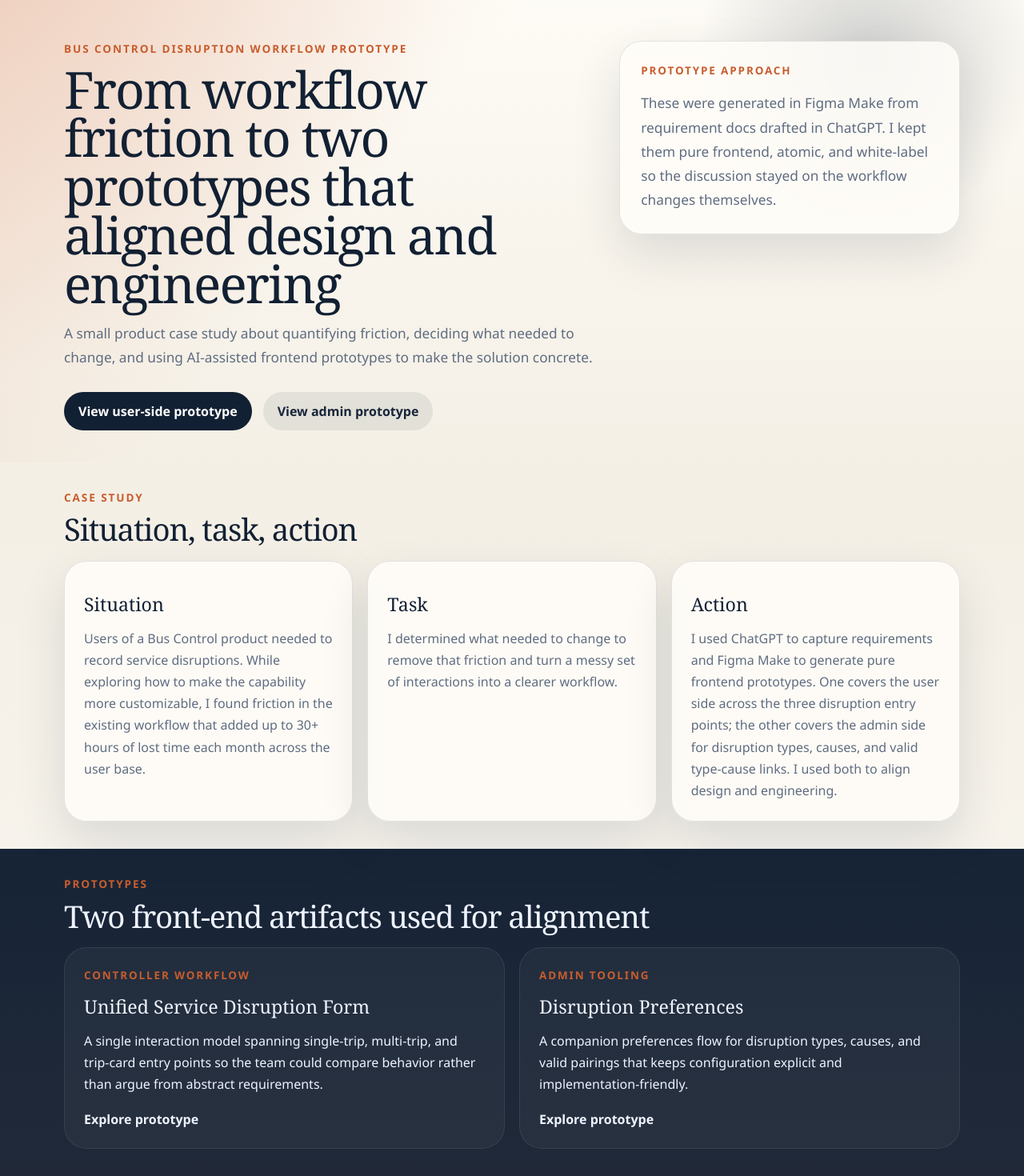
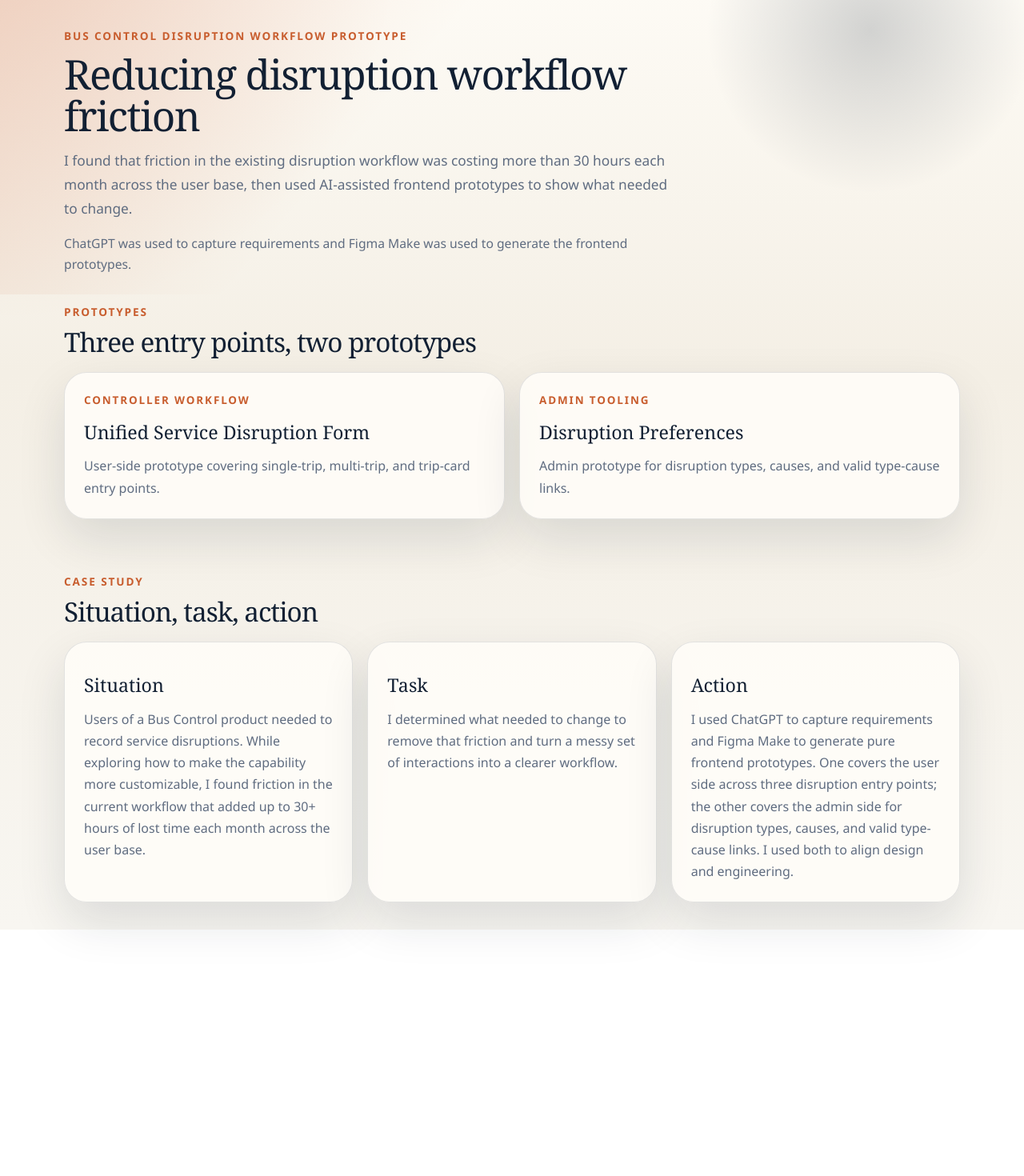
Before and after one commit to jamesfconway/disruptions-example, a React (Vite) app: page / in a window 1280 px wide. Shown: the part 103-1573 px from the top of the page at 80% size. After the commit the page ends 1265 px from the top, so only its background shows below. Built offline with nearby package versions, Linux system fonts and the light colour scheme.

Commit message:
Calm down showcase overview

```diff
--- a/src/App.tsx
+++ b/src/App.tsx
@@ -20,7 +20,7 @@ const storyBlocks = [
   {
     title: "Situation",
     body:
-      "Users of a Bus Control product needed to record service disruptions. While exploring how to make the capability more customizable, I found friction in the existing workflow that added up to 30+ hours of lost time each month across the user base."
+      "Users of a Bus Control product needed to record service disruptions. While exploring how to make the capability more customizable, I found friction in the current workflow that added up to 30+ hours of lost time each month across the user base."
   },
   {
     title: "Task",
@@ -30,7 +30,7 @@ const storyBlocks = [
   {
     title: "Action",
     body:
-      "I used ChatGPT to capture requirements and Figma Make to generate pure frontend prototypes. One covers the user side across the three disruption entry points; the other covers the admin side for disruption types, causes, and valid type-cause links. I used both to align design and engineering."
+      "I used ChatGPT to capture requirements and Figma Make to generate pure frontend prototypes. One covers the user side across three disruption entry points; the other covers the admin side for disruption types, causes, and valid type-cause links. I used both to align design and engineering."
   }
 ];
 
@@ -40,29 +40,14 @@ const prototypeCards = [
     href: "#/service-form",
     eyebrow: "Controller workflow",
     description:
-      "A single interaction model spanning single-trip, multi-trip, and trip-card entry points so the team could compare behavior rather than argue from abstract requirements."
+      "User-side prototype covering single-trip, multi-trip, and trip-card entry points."
   },
   {
     title: "Disruption Preferences",
     href: "#/preferences",
     eyebrow: "Admin tooling",
     description:
-      "A companion preferences flow for disruption types, causes, and valid pairings that keeps configuration explicit and implementation-friendly."
-  }
-];
-
-const sourceLinks = [
-  {
-    label: "Prototype source: disruption-preferences",
-    href: "https://github.com/jamesfconway/disruption-preferences"
-  },
-  {
-    label: "Prototype source: unified-service-disruption-form",
-    href: "https://github.com/jamesfconway/unified-service-disruption-form"
-  },
-  {
-    label: "Showcase repo: disruptions-example",
-    href: "https://github.com/jamesfconway/disruptions-example"
+      "Admin prototype for disruption types, causes, and valid type-cause links."
   }
 ];
 
@@ -155,28 +140,33 @@ function HomePage() {
         <div className="showcase-shell showcase-hero__grid">
           <div className="showcase-hero__copy">
             <p className="showcase-eyebrow">Bus Control disruption workflow prototype</p>
-            <h1 className="showcase-title">From workflow friction to two prototypes that aligned design and engineering</h1>
+            <h1 className="showcase-title">Reducing disruption workflow friction</h1>
             <p className="showcase-lede">
-              A small product case study about quantifying friction, deciding what needed to
-              change, and using AI-assisted frontend prototypes to make the solution concrete.
+              I found that friction in the existing disruption workflow was costing more than 30
+              hours each month across the user base, then used AI-assisted frontend prototypes to
+              show what needed to change.
             </p>
-            <div className="showcase-hero__actions">
-              <a className="showcase-button" href="#/service-form">
-                View user-side prototype
+            <p className="showcase-hero__note">
+              ChatGPT was used to capture requirements and Figma Make was used to generate the
+              frontend prototypes.
+            </p>
+          </div>
+        </div>
+      </section>
+
+      <section className="showcase-section showcase-section--cards">
+        <div className="showcase-shell">
+          <p className="showcase-eyebrow">Prototypes</p>
+          <h2 className="showcase-section__title">Three entry points, two prototypes</h2>
+          <div className="showcase-card-grid showcase-card-grid--two">
+            {prototypeCards.map((card) => (
+              <a className="showcase-card showcase-card--link" key={card.title} href={card.href}>
+                <p className="showcase-card__eyebrow">{card.eyebrow}</p>
+                <h3 className="showcase-card__title">{card.title}</h3>
+                <p className="showcase-card__body">{card.description}</p>
               </a>
-              <a className="showcase-button showcase-button--ghost" href="#/preferences">
-                View admin prototype
-              </a>
-            </div>
+            ))}
           </div>
-          <aside className="showcase-hero__panel">
-            <p className="showcase-panel__title">Prototype approach</p>
-            <p className="showcase-panel__body">
-              These were generated in Figma Make from requirement docs drafted in ChatGPT. I
-              kept them pure frontend, atomic, and white-label so the discussion stayed on the
-              workflow changes themselves.
-            </p>
-          </aside>
         </div>
       </section>
 
@@ -189,25 +179,6 @@ function HomePage() {
               <article className="showcase-card" key={block.title}>
                 <h3 className="showcase-card__title">{block.title}</h3>
                 <p className="showcase-card__body">{block.body}</p>
-              </article>
-            ))}
-          </div>
-        </div>
-      </section>
-
-      <section className="showcase-section showcase-section--dark">
-        <div className="showcase-shell">
-          <p className="showcase-eyebrow">Prototypes</p>
-          <h2 className="showcase-section__title">Two front-end artifacts used for alignment</h2>
-          <div className="showcase-card-grid showcase-card-grid--two">
-            {prototypeCards.map((card) => (
-              <article className="showcase-card showcase-card--link" key={card.title}>
-                <p className="showcase-card__eyebrow">{card.eyebrow}</p>
-                <h3 className="showcase-card__title">{card.title}</h3>
-                <p className="showcase-card__body">{card.description}</p>
-                <a className="showcase-card__cta" href={card.href}>
-                  Explore prototype
-                </a>
               </article>
             ))}
           </div>
--- a/src/showcase.css
+++ b/src/showcase.css
@@ -108,10 +108,10 @@ a {
 
 .showcase-hero__grid {
   position: relative;
-  padding: 72px 0 40px;
+  padding: 56px 0 24px;
   display: grid;
-  grid-template-columns: minmax(0, 1.4fr) minmax(320px, 0.9fr);
-  gap: 32px;
+  grid-template-columns: 1fr;
+  gap: 0;
   align-items: start;
 }
 
@@ -136,15 +136,15 @@ a {
 .showcase-section__title {
   margin: 0;
   font-family: Georgia, Cambria, "Times New Roman", serif;
-  font-size: clamp(2.5rem, 5vw, 4.7rem);
-  line-height: 0.95;
+  font-size: clamp(2.2rem, 4vw, 3.8rem);
+  line-height: 1.02;
   letter-spacing: -0.03em;
   color: var(--showcase-deep);
 }
 
 .showcase-section__title {
-  font-size: clamp(2rem, 3vw, 3rem);
-  line-height: 1;
+  font-size: clamp(1.8rem, 2.6vw, 2.6rem);
+  line-height: 1.05;
 }
 
 .showcase-lede,
@@ -157,19 +157,23 @@ a {
   color: var(--showcase-muted);
 }
 
-.showcase-hero__actions {
-  margin-top: 28px;
-  display: flex;
-  flex-wrap: wrap;
-  gap: 14px;
+.showcase-hero__copy {
+  max-width: 760px;
+}
+
+.showcase-hero__note {
+  margin: 14px 0 0;
+  color: var(--showcase-muted);
+  font-size: 0.98rem;
+  line-height: 1.7;
 }
 
 .showcase-button {
   display: inline-flex;
   align-items: center;
   justify-content: center;
-  min-height: 48px;
-  padding: 0 18px;
+  min-height: 44px;
+  padding: 0 16px;
   border-radius: 999px;
   background: var(--showcase-deep);
   color: #fff;
@@ -220,6 +224,10 @@ a {
   padding: 34px 0;
 }
 
+.showcase-section--cards {
+  padding-top: 12px;
+}
+
 .showcase-section--dark {
   background: linear-gradient(180deg, rgba(18, 32, 51, 0.98), rgba(19, 28, 45, 0.94));
 }
@@ -261,6 +269,18 @@ a {
 
 .showcase-card {
   padding: 24px;
+}
+
+.showcase-card--link {
+  display: block;
+  color: inherit;
+  transition: transform 180ms ease, border-color 180ms ease, background-color 180ms ease;
+}
+
+.showcase-card--link:hover {
+  transform: translateY(-2px);
+  border-color: rgba(200, 93, 46, 0.35);
+  background: rgba(255, 255, 255, 0.92);
 }
 
 .showcase-card__title {
@@ -332,20 +352,14 @@ a {
   }
 
   .showcase-hero__grid {
-    padding-top: 54px;
+    padding-top: 42px;
   }
 
   .showcase-title {
-    font-size: 2.7rem;
+    font-size: 2.45rem;
   }
 
-  .showcase-hero__actions,
   .showcase-nav {
     width: 100%;
   }
-
-  .showcase-nav__link,
-  .showcase-button {
-    flex: 1 1 auto;
-  }
 }
```
